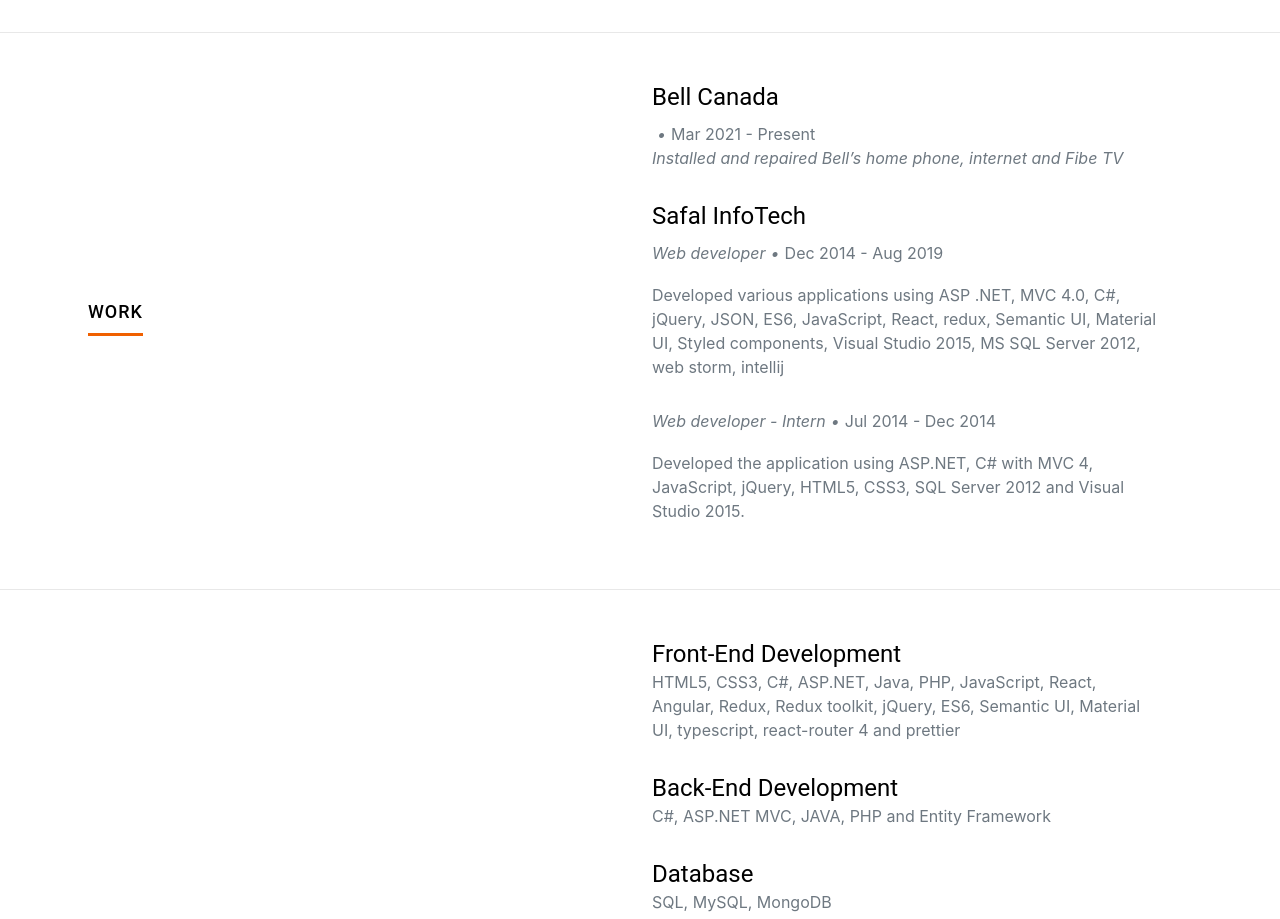
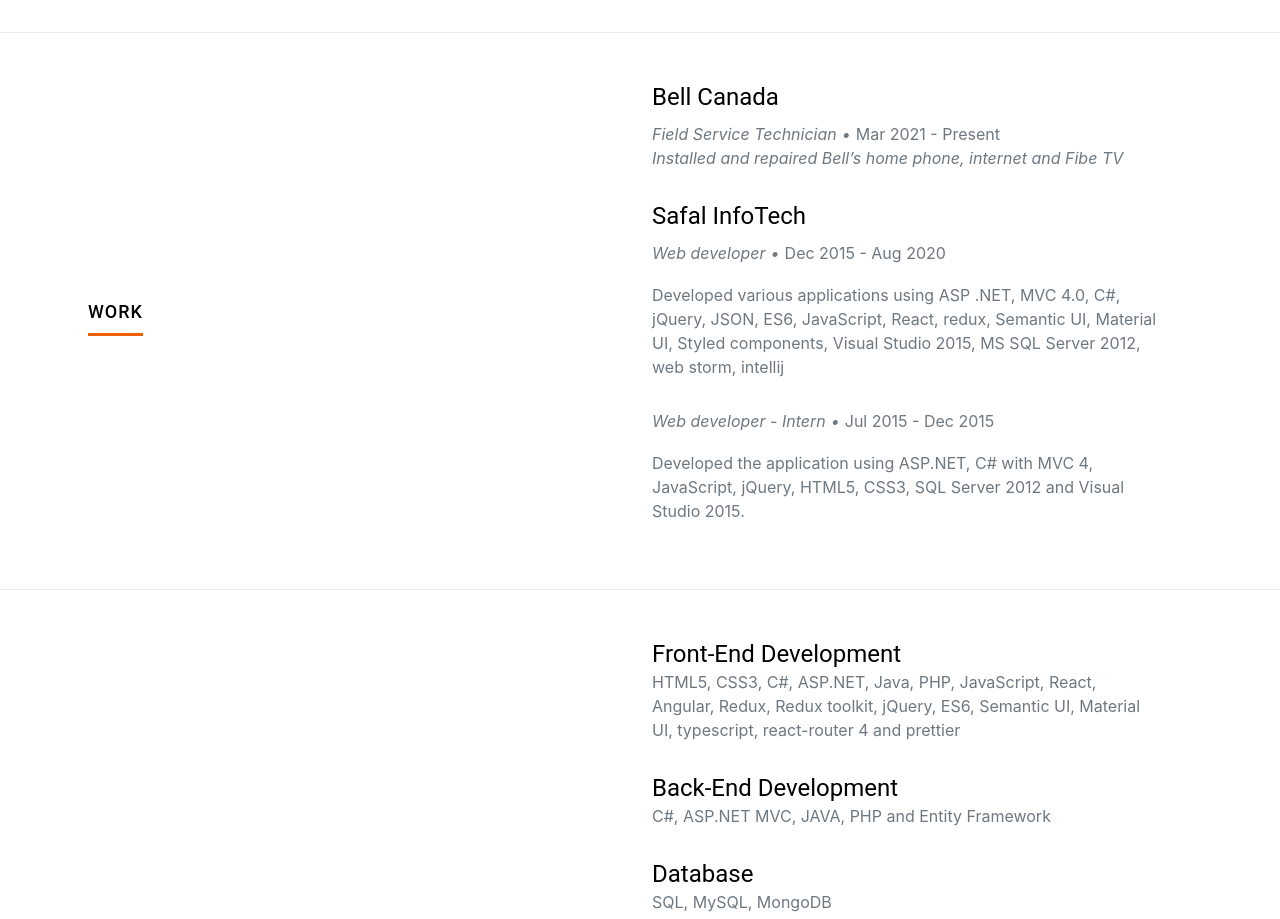
Before and after one commit to Pate0590/my-resume, a React (Create React App) app: page / in a window 1280 px wide. Shown: the part 1520-2439 px from the top of the page. Built offline with nearby package versions, Linux system fonts and the light colour scheme; the HTML template or start-up script is replaced by a standard one; what scroll-doc would draw is missing.

Commit message:
Updating work history

```diff
--- a/src/components/Resume/index.js
+++ b/src/components/Resume/index.js
@@ -48,6 +48,7 @@
           <Grid item xs={6} className={classes.rightSection}>
             <Typography variant="h5">Bell Canada</Typography>
             <p className={classes.description}>
+              Field Service Technician
               <span className={classes.bull}>&bull;</span>
               <em className={classes.date}>Mar 2021 - Present</em>
               <p className={classes.jobDescription}>
@@ -58,7 +59,7 @@
             <p className={classes.description}>
               Web developer
               <span className={classes.bull}>&bull;</span>
-              <em className={classes.date}>Dec 2014 - Aug 2019</em>
+              <em className={classes.date}>Dec 2015 - Aug 2020</em>
             </p>
             <p className={classes.jobDescription}>
               Developed various applications using ASP .NET, MVC 4.0, C#,
@@ -69,7 +70,7 @@
             <p className={classes.description}>
               Web developer - Intern
               <span className={classes.bull}>&bull;</span>
-              <em className={classes.date}>Jul 2014 - Dec 2014</em>
+              <em className={classes.date}>Jul 2015 - Dec 2015</em>
             </p>
             <p className={classes.jobDescription}>
               Developed the application using ASP.NET, C# with MVC 4,
```
